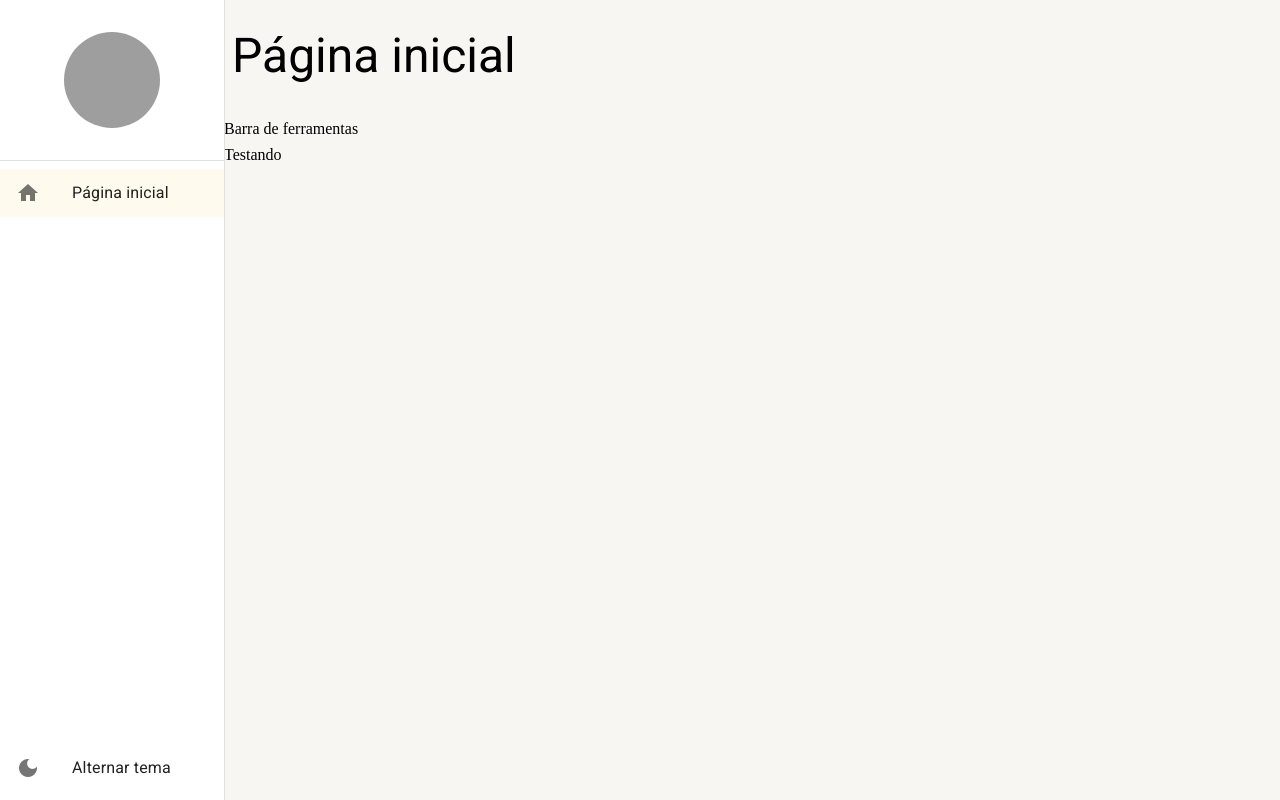
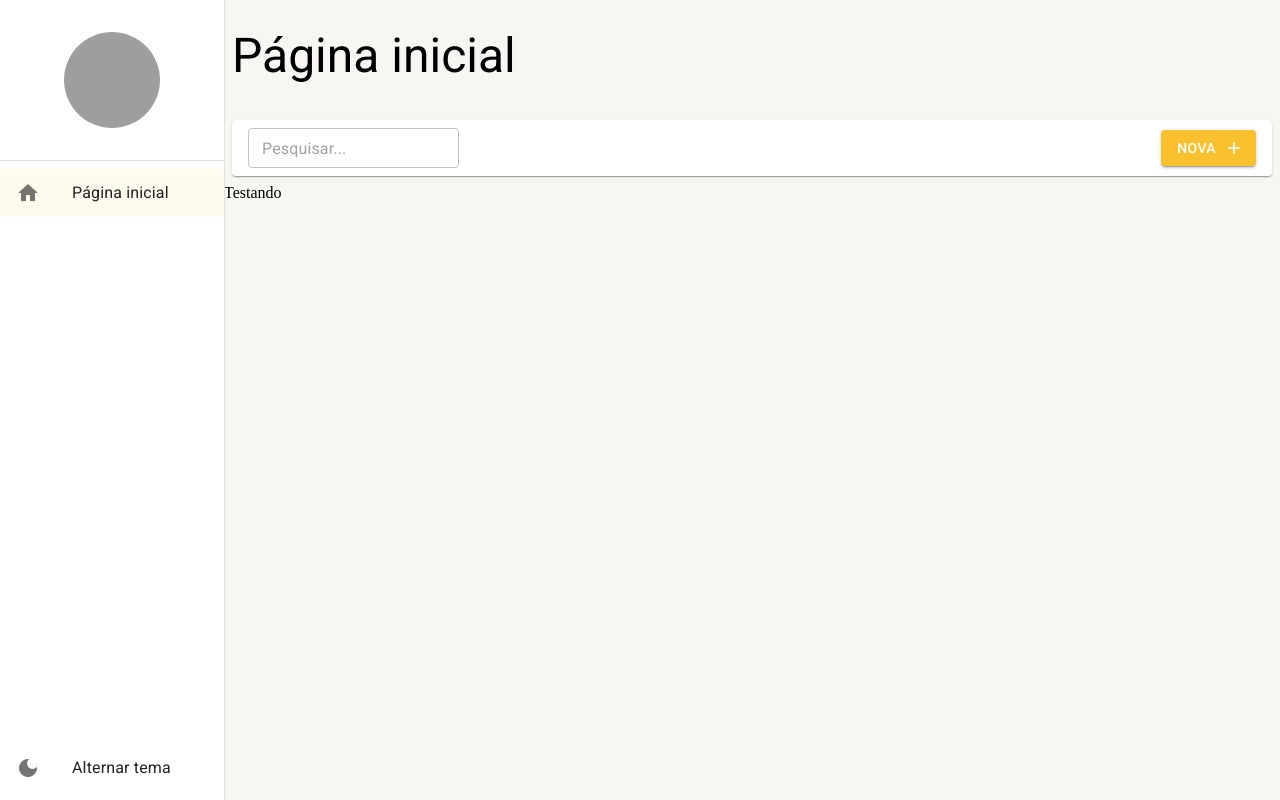
Before and after one commit to DrikaAdriana/materialui, a React (Create React App) app: page /pagina-inicial in a window 1280 px wide. Built offline with nearby package versions, Linux system fonts and the light colour scheme; grey boxes are pictures that could not be loaded.

Commit message:
Barra de ferramenta da listagem

```diff
--- a/src/pages/dashboard/Dashboard.tsx
+++ b/src/pages/dashboard/Dashboard.tsx
@@ -1,10 +1,18 @@
+import { BarraDeFerramentas } from '../../shared/components';
 import { LayoutBaseDePagina } from '../../shared/layouts';
 
 
 export const Dashboard = () => {
 
   return(
-    <LayoutBaseDePagina titulo='Página inicial' barraDeFerramentas={<>Barra de ferramentas</>}>
+    <LayoutBaseDePagina
+      titulo='Página inicial'
+      barraDeFerramentas={(
+        <BarraDeFerramentas
+          mostrarInputBusca
+          textoBotaoNovo='Nova'
+        />
+      )}>
            Testando
     </LayoutBaseDePagina>);
 };
--- /dev/null
+++ b/src/shared/components/barra-de-ferramentas/BarraDeFerramentas.tsx
@@ -0,0 +1,53 @@
+import { Box, Button, Paper, TextField, useTheme, Icon } from '@mui/material';
+
+interface IBarraDeFerramentasProps {
+   textoDaBusca?: string;
+   mostrarInputBusca?: boolean;
+   aoMudarTextoDeBusca?: (novoTexto: string) => void;
+   textoBotaoNovo?: string;
+   mostrarBotaoNovo?: boolean;
+   aoClicarEmNovo?: ( ) => void;
+}
+export const BarraDeFerramentas: React.FC <IBarraDeFerramentasProps>= ({
+  textoDaBusca = '',
+  mostrarInputBusca = false,
+  aoMudarTextoDeBusca,
+  aoClicarEmNovo,
+  textoBotaoNovo = 'Novo',
+  mostrarBotaoNovo = true,
+}) => {
+  const theme = useTheme();
+
+  return (
+    <Box
+      gap={1}
+      marginX={1}
+      padding={1}
+      paddingX={2}
+      display='flex'
+      alignItems='center'
+      height={theme.spacing(5)}
+      component={Paper}
+    >
+      {mostrarInputBusca && (
+        <TextField
+          size='small'
+          value={textoDaBusca}
+          onChange={(e) => aoMudarTextoDeBusca?.(e.target.value)}
+          placeholder='Pesquisar...'
+        />
+      )}
+
+      <Box flex={1} display='flex' justifyContent={'end'}>
+        {mostrarBotaoNovo && (
+          <Button
+            color='primary'
+            variant='contained'
+            onClick={aoClicarEmNovo}
+            endIcon={<Icon>add</Icon>}
+          >{textoBotaoNovo}</Button>
+        )}
+      </Box>
+    </Box>
+  );
+};
--- a/src/shared/components/index.ts
+++ b/src/shared/components/index.ts
@@ -1 +1,3 @@
+
+export * from './barra-de-ferramentas/BarraDeFerramentas';
 export * from './menu-lateral/MenuLateral';
```
